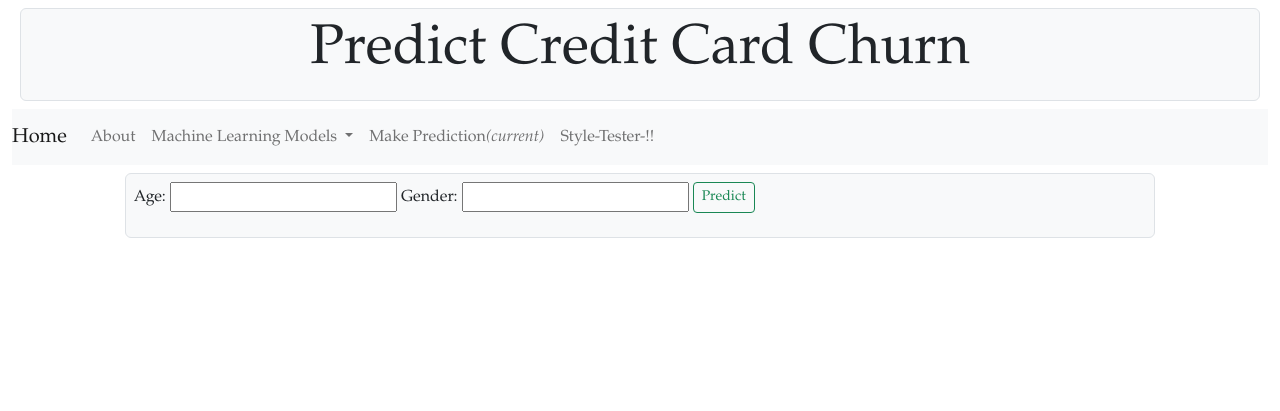
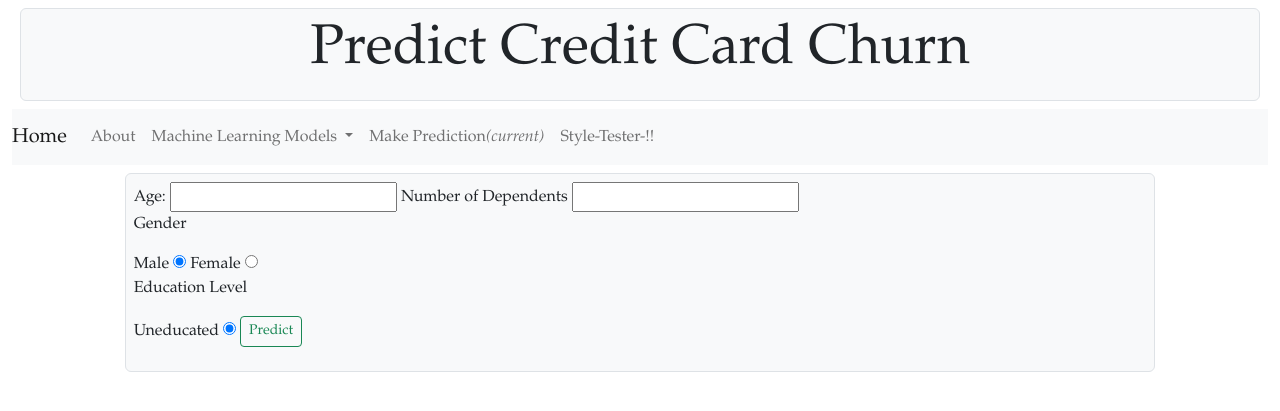
Before and after one commit to asundquistdavis/credit-churn-prediction, a Flask app: template templates/predict.html in a window 1280 px wide. Shown: the top 411 px of the page. Run offline with Flask 2, Linux system fonts and the light colour scheme; the template is opened without the code that fills it, so the values that code supplies are empty.

Commit message:
working on jinga2 templating

```diff
--- a/app.py
+++ b/app.py
@@ -15,12 +15,16 @@ def about():
 # TK
 
 # interactive prediction page - dynamic
-@app.route('/predict', methods=['POST'])
+@app.route('/predict', methods=['GET', 'POST'])
 def predict():
-    values = {k:v for k,v in zip(request.form.keys(), request.form.values())}
-    features = []
-    prediction_text = " ".join([feature for feature in features])
-    return render_template('index.html', prediction_text=prediction_text, features=features)
+    if request.method == 'POST':
+        entries = {k:v for k,v in request.form.items()}
+        features = []
+        print(entries)
+        prediction_text = ' '.join(f'{k}: {v}' for k, v in entries.items())
+        return render_template('predict.html', prediction_text=prediction_text, entries=entries)
+    else:
+        return render_template('predict.html', prediction_text='Make a prediction!')
 
 # --- following '/models/' routes and for each model - all static
 # knn
--- a/templates/predict.html
+++ b/templates/predict.html
@@ -81,12 +81,32 @@
 
             <div class="col-md-10">
                 <!-- Row element -->
+
+                <!-- this is the interact form to enter predictions -->
                 <div class="border rounded bg-light m-2 p-2">
                     <form action="{{url_for('predict')}}" method="post">
+
+                        <!-- age: text entry -> cast to int -->
                         <label for="age">Age: </label>
-                        <input id="age" name="age" type="text" required="required" {% if features %} value={{features[0]}} {% endif %}/>
-                        <label for="gender">Gender: </label>
-                        <input id="gender" name="gender" type="text" required="required" {% if features %} value={{features[0]}} {% endif %}/>
+                        <input id="age" name="age" type="text" required="required" {% if features %} value={{features["age"]}} {% endif %}/>
+
+                        <!-- numdep: text -> cast to int -->
+                        <label for="numdep">Number of Dependents</label>
+                        <input id="numdep" name="numdep" type="text" required="required" {% if features %} value={{features["numdep"]}} {% endif %}/>
+
+                        <!-- gender: radio button -> either M or F -->
+                        <p>Gender</p>
+                        <label for="male">Male</label>
+                        <input id="male" name="gender" type="radio" required="required"  value="Male" {% if (features and features["gender"] == 'Male') %} checked="true" {% else %} checked="true" {% endif %}/>
+                        <label for="female">Female</label>
+                        <input id="female" name="gender" type="radio" required="required" value="Female" {% if (features and features["gender"] == 'Female') %} checked="true" {% endif %}/>
+
+                        <!-- edclev -->
+                        <p>Education Level</p>
+                        <label for="uneducated">Uneducated</label>
+                        <input id="uneducated" name="edclev" type="radio" required="required"  value="Uneducated" {% if (features and features["edclev"] == 'Uneducated') %} checked="true" {% else %} checked="true" {% endif %}/>
+
+                        <!-- button to submit -->
                         <button type="submit" class="btn btn-outline-success btn-sm">Predict</button>
                     </form>
                     <p>{{prediction_text}}</p>
```
Also changed, not shown: 1 other file.
